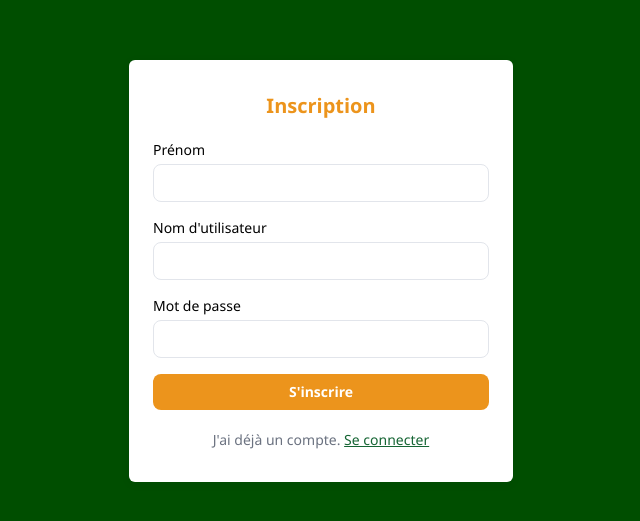
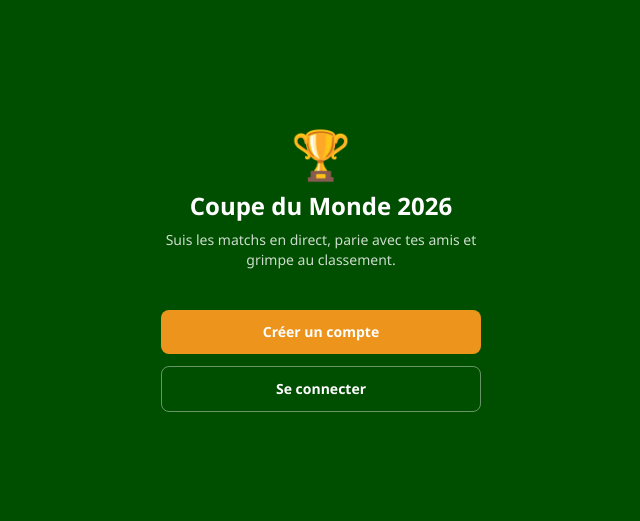
Before and after one commit to AzraeLandres/cmd2026, a React (Vite) app in the folder react-app/: page /#/ in a window 1280 px wide. Shown: the part 129-650 px from the top of the page, without its empty margins (319-959 px from the left). Built offline with nearby package versions, Linux system fonts and the light colour scheme.

Commit message:
feat + ui : amelioration style desktop et session

```diff
--- a/react-app/src/App.tsx
+++ b/react-app/src/App.tsx
@@ -7,13 +7,17 @@ import ChatBot from "@organisms/ChatBot";
 import ModeBanner from "@organisms/ModeBanner";
 import { useAuth } from "@context/AuthContext";
 import AuthPage from "@pages/AuthPage";
+import Landing from "@pages/Landing";
 import { HeaderContext } from "@context/HeaderContext";
 import { resolveHeader } from "@utils/headerRoutes";
+
+type AuthView = "landing" | "login" | "register";
 
 export default function App() {
   const { user } = useAuth();
   const location = useLocation();
   const [override, setOverride] = useState<Partial<HeaderState>>({});
+  const [authView, setAuthView] = useState<AuthView>("landing");
 
   useEffect(() => {
     setOverride({});
@@ -23,7 +27,19 @@ export default function App() {
     setOverride((prev) => ({ ...prev, ...partial }));
   }
 
-  if (!user) return <AuthPage />;
+  if (!user) {
+    if (authView === "landing") {
+      return (
+        <Landing
+          onLogin={() => setAuthView("login")}
+          onRegister={() => setAuthView("register")}
+        />
+      );
+    }
+    return (
+      <AuthPage initialMode={authView} onBack={() => setAuthView("landing")} />
+    );
+  }
 
   const routeHeader = resolveHeader(location.pathname);
   const header: HeaderState = {
@@ -40,7 +56,21 @@ export default function App() {
       >
         Aller au contenu principal
       </a>
-      <div className="min-h-screen flex flex-col select-none">
+      <div className="relative flex min-h-screen bg-[#0b3d24]">
+        <div
+          className="pointer-events-none absolute inset-0 overflow-hidden"
+          aria-hidden="true"
+        >
+          <div className="absolute -left-32 -top-32 h-96 w-96 rounded-full bg-secondary/40 blur-3xl" />
+          <div className="absolute -right-40 top-1/3 h-[28rem] w-[28rem] rounded-full bg-accent/20 blur-3xl" />
+          <div className="absolute -bottom-40 left-1/4 h-96 w-96 rounded-full bg-primary/50 blur-3xl" />
+        </div>
+
+        <div className="relative mx-auto flex min-h-screen w-full max-w-shell flex-col bg-surface shadow-[0_0_0_1px_rgba(255,255,255,0.08),0_30px_70px_-20px_rgba(0,0,0,0.6)] select-none sm:my-6 sm:h-[calc(100vh-3rem)] sm:min-h-0 sm:overflow-hidden sm:rounded-[2.5rem] sm:border-8 sm:border-[#111827]">
+          <div
+            className="absolute left-1/2 top-0 z-20 hidden h-6 w-32 -translate-x-1/2 rounded-b-2xl bg-[#111827] sm:block"
+            aria-hidden="true"
+          />
           <ModeBanner />
           <TopBar
             title={header.title}
@@ -48,7 +78,7 @@ export default function App() {
             liveMinute={header.liveMinute}
           />
           <main
-          className="flex-1 w-full max-w-shell mx-auto px-4 py-4 pb-20"
+            className="flex-1 w-full px-4 py-4 pb-20 sm:overflow-y-auto"
             id="main-content"
             tabIndex={-1}
           >
@@ -57,6 +87,7 @@ export default function App() {
           <BottomNav />
           <ChatBot />
         </div>
+      </div>
     </HeaderContext.Provider>
   );
 }
--- a/react-app/src/apollo.ts
+++ b/react-app/src/apollo.ts
@@ -1,7 +1,7 @@
 import { ApolloClient, InMemoryCache, HttpLink, ApolloLink } from '@apollo/client';
 
 function getStoredToken(): string | null {
-  try { return sessionStorage.getItem('cdm_token'); } catch { return null; }
+  try { return localStorage.getItem('cdm_token'); } catch { return null; }
 }
 
 const authLink = new ApolloLink((operation, forward) => {
--- a/react-app/src/context/AuthContext.tsx
+++ b/react-app/src/context/AuthContext.tsx
@@ -31,7 +31,7 @@ export function AuthProvider({ children }: { children: ReactNode }) {
   const [user, setUser] = useState<AuthUser | null>(null);
   const [token, setToken] = useState<string | null>(() => {
     try {
-      return sessionStorage.getItem(TOKEN_KEY);
+      return localStorage.getItem(TOKEN_KEY);
     } catch {
       return null;
     }
@@ -45,19 +45,19 @@ export function AuthProvider({ children }: { children: ReactNode }) {
         if (data?.me) setUser(data.me);
       })
       .catch(() => {
-        sessionStorage.removeItem(TOKEN_KEY);
+        localStorage.removeItem(TOKEN_KEY);
         setToken(null);
       });
   }, [token]);
 
   function login(newToken: string, newUser: AuthUser) {
-    sessionStorage.setItem(TOKEN_KEY, newToken);
+    localStorage.setItem(TOKEN_KEY, newToken);
     setToken(newToken);
     setUser(newUser);
   }
 
   function logout() {
-    sessionStorage.removeItem(TOKEN_KEY);
+    localStorage.removeItem(TOKEN_KEY);
     setToken(null);
     setUser(null);
     apolloClient.clearStore();
--- a/react-app/src/organisms/BottomNav.tsx
+++ b/react-app/src/organisms/BottomNav.tsx
@@ -55,7 +55,7 @@ export default function BottomNav() {
   const { pathname } = useLocation();
   return (
     <nav
-      className="fixed bottom-0 left-1/2 z-40 flex w-full max-w-shell -translate-x-1/2 items-center justify-center border-t border-border bg-surface"
+      className="fixed inset-x-0 bottom-0 left-1/2 z-40 flex w-full max-w-shell shrink-0 -translate-x-1/2 items-center justify-center border-t border-border bg-surface sm:relative sm:inset-auto sm:bottom-auto sm:left-auto sm:z-auto sm:w-full sm:max-w-none sm:translate-x-0"
       aria-label="Navigation principale"
     >
       {NAV_ITEMS.map((item) => (
--- a/react-app/src/pages/AuthPage.tsx
+++ b/react-app/src/pages/AuthPage.tsx
@@ -5,9 +5,14 @@ import { LOGIN, REGISTER } from "@graphql/mutations";
 
 type Mode = "register" | "login";
 
-export default function AuthPage() {
+interface Props {
+  initialMode: Mode;
+  onBack: () => void;
+}
+
+export default function AuthPage({ initialMode, onBack }: Props) {
   const { login } = useAuth();
-  const [mode, setMode] = useState<Mode>("register");
+  const [mode, setMode] = useState<Mode>(initialMode);
   const [username, setUsername] = useState("");
   const [displayName, setDisplayName] = useState("");
   const [password, setPassword] = useState("");
@@ -54,6 +59,14 @@ export default function AuthPage() {
   return (
     <div className="flex items-center justify-center min-h-screen bg-appBg">
       <div className="w-full max-w-sm bg-surface rounded-md shadow-app py-8 px-6 flex flex-col gap-5">
+        <button
+          type="button"
+          onClick={onBack}
+          className="self-start text-sm text-textMuted"
+        >
+          ← Retour
+        </button>
+
         <h1 className="text-xl font-bold text-center text-accent">
           {isRegister ? "Inscription" : "Connexion"}
         </h1>
--- /dev/null
+++ b/react-app/src/pages/Landing.tsx
@@ -0,0 +1,40 @@
+interface Props {
+  onLogin: () => void;
+  onRegister: () => void;
+}
+
+export default function Landing({ onLogin, onRegister }: Props) {
+  return (
+    <div className="flex min-h-screen flex-col items-center justify-center gap-10 bg-appBg px-6 text-center">
+      <div>
+        <div className="mb-3 text-5xl" aria-hidden="true">
+          🏆
+        </div>
+        <h1 className="text-2xl font-bold text-white">
+          Coupe du Monde 2026
+        </h1>
+        <p className="mx-auto mt-2 max-w-xs text-sm text-white/80">
+          Suis les matchs en direct, parie avec tes amis et grimpe au
+          classement.
+        </p>
+      </div>
+
+      <div className="flex w-full max-w-xs flex-col gap-3">
+        <button
+          type="button"
+          onClick={onRegister}
+          className="rounded-lg bg-accent py-3 text-sm font-semibold text-white"
+        >
+          Créer un compte
+        </button>
+        <button
+          type="button"
+          onClick={onLogin}
+          className="rounded-lg border border-white/40 py-3 text-sm font-semibold text-white"
+        >
+          Se connecter
+        </button>
+      </div>
+    </div>
+  );
+}
```
Lines whose indentation alone changed are shown as unchanged.
